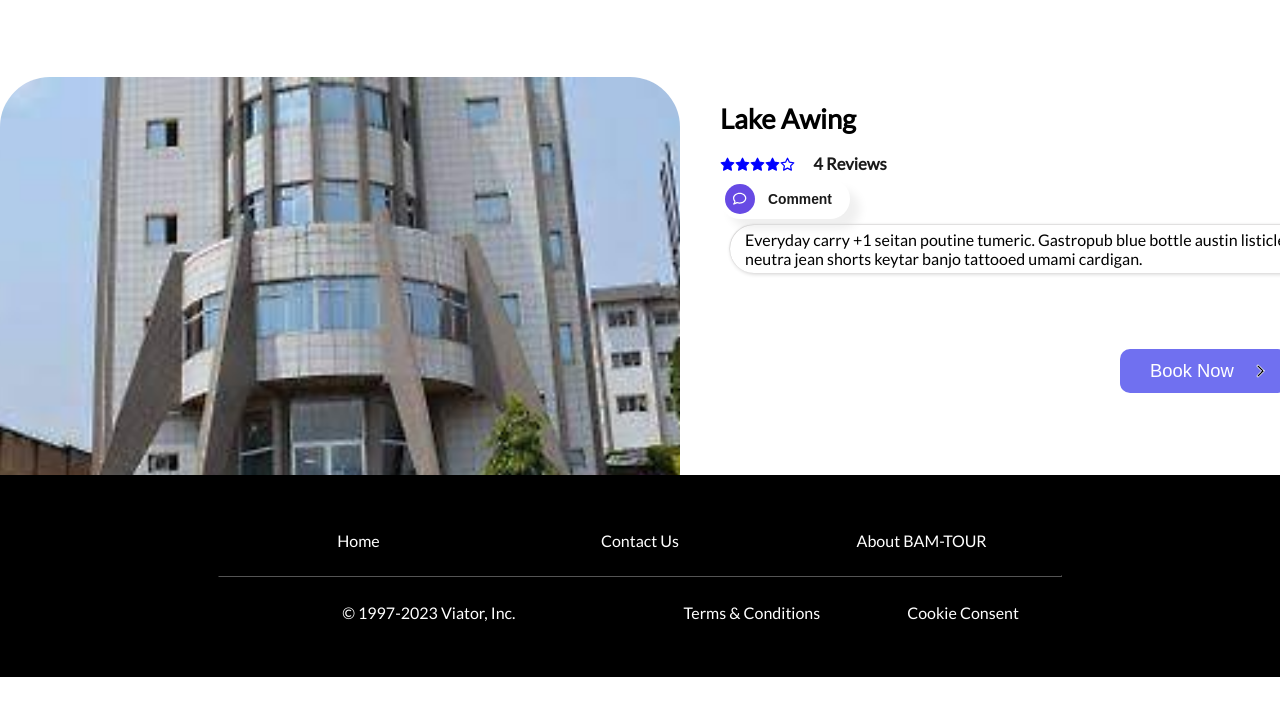
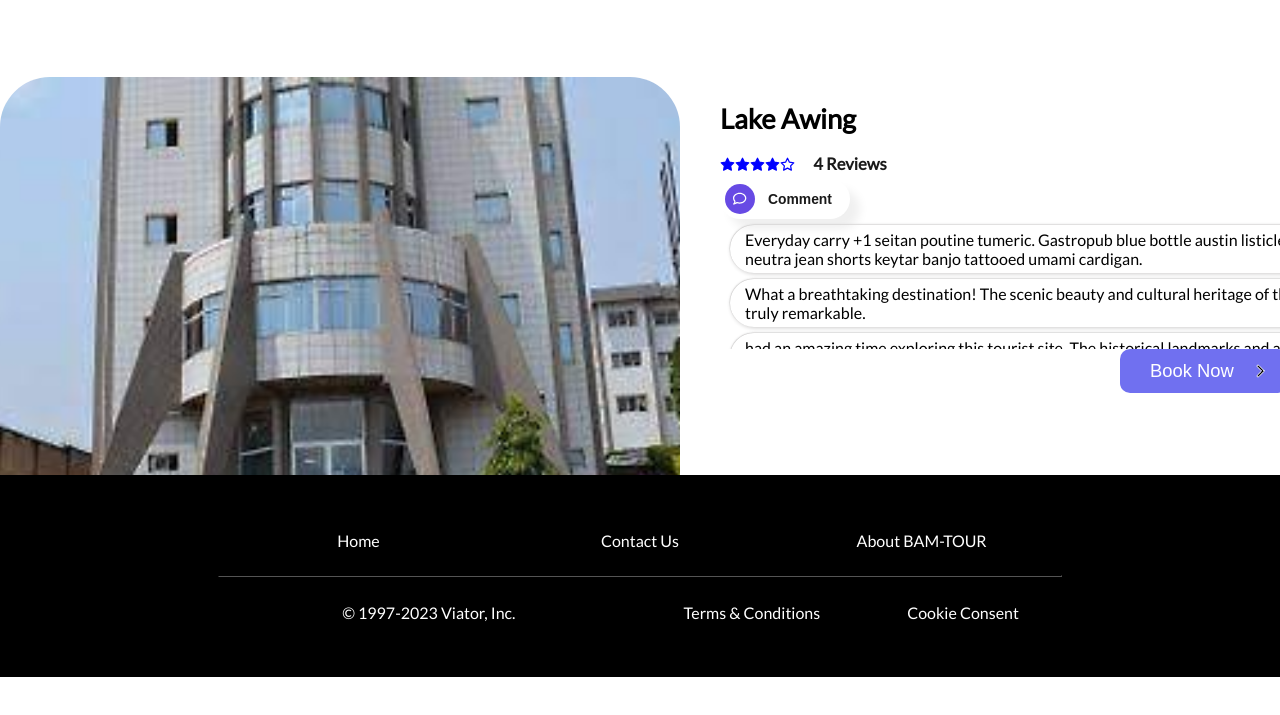
Before and after one commit to Wunjah/tour-website, a plain HTML site: page details.html in a window 1280 px wide. Shown: the part 123-838 px from the top of the page. Drawn offline with Linux system fonts and the light colour scheme.

Commit message:
appends comments data in the db on load

```diff
--- a/details.html
+++ b/details.html
@@ -419,5 +419,6 @@
   </body>
 
   <script src="js/database.js"></script>
+  <script src="js/main.js"></script>
   <script src="js/details.js"></script>
 </html>
--- a/js/database.js
+++ b/js/database.js
@@ -57,6 +57,22 @@ const commentData = [
     },
   },
   {
+    id: "0",
+    content:
+      " had an amazing time exploring this tourist site. The historical landmarks and architectural wonders left me in awe.",
+    code() {
+      return getCommentCode(this);
+    },
+  },
+  {
+    id: "0",
+    content:
+      "The hospitality of the locals here is exceptional. They made me feel welcome and provided valuable insights into the region's history and traditions.",
+    code() {
+      return getCommentCode(this);
+    },
+  },
+  {
     id: "1",
     content:"Lake Awing is a natural lake located near Bamenda, a city in the  Northwest Region of Cameroon. It is a picturesque body of water surro",
     code() {
--- a/js/details.js
+++ b/js/details.js
@@ -31,7 +31,7 @@ function ready() {
     }
     console.log(arr, element.id);
   }
-  output(arr, commentData, commentContainer);
+  output(arr, commentData, commentDest);
 }
 
 function comment(){
```
